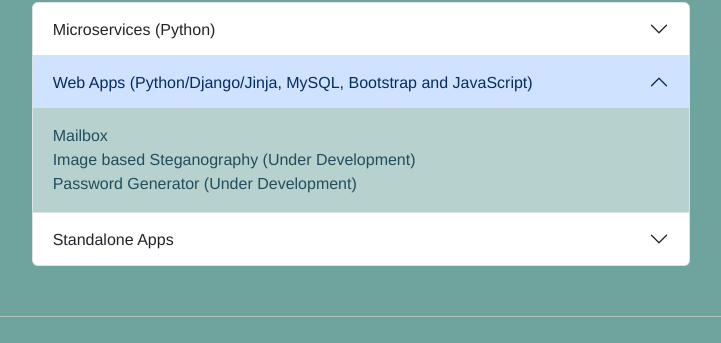
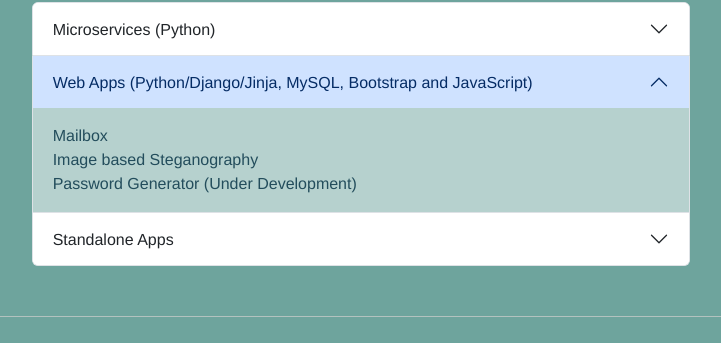
Before and after one commit to wawraf/shiny-journey, a Django app: page / in a window 1280 px wide, after a click on "Web Apps (Python/Django/Jinja, MySQL, Bootstrap and JavaScri". Shown: the part 209-552 px from the top of the page, without its empty margins (279-1000 px from the left). Run offline with Django 3.2, Linux system fonts and the light colour scheme.

Commit message:
amend
steganography app

```diff
--- a/portfolio/templates/portfolio/index.html
+++ b/portfolio/templates/portfolio/index.html
@@ -36,7 +36,7 @@
             <div id="collapseTwo" class="accordion-collapse collapse" aria-labelledby="headingTwo" data-bs-parent="#externalLinksAccordion">
               <div class="accordion-body">
                   <a href="{% url 'mail:index' %}" target="">Mailbox</a><br>
-                  <a href="{% url 'steganography:index' %}" target="">Image based Steganography (Under Development)</a><br>
+                  <a href="{% url 'steganography:index' %}" target="">Image based Steganography</a><br>
                   <a href="#" target="_blank">Password Generator (Under Development)</a><br>
               </div>
             </div>
```
